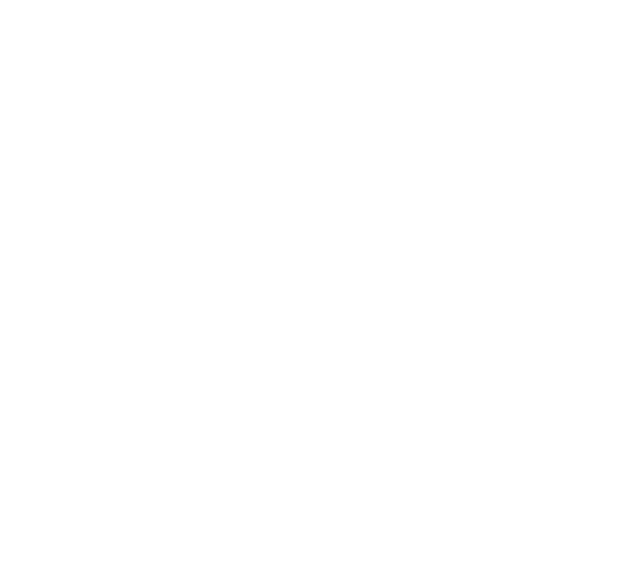
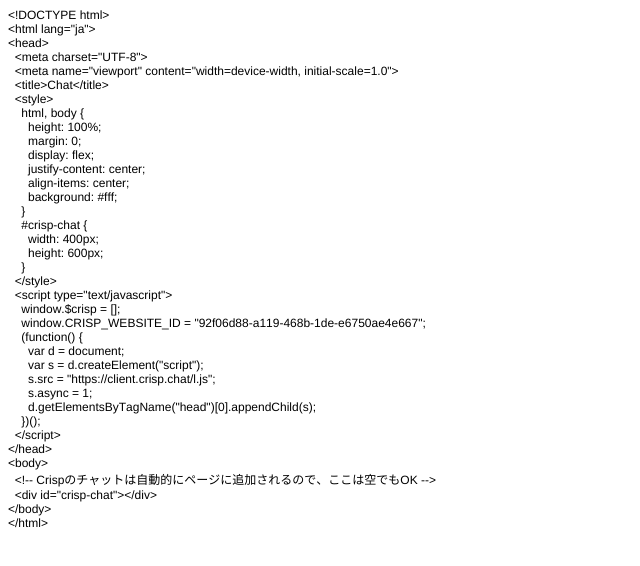
Before and after one commit to Buru-uchu/crisp-chat, a plain HTML site: page index.html in a window 1280 px wide. Shown: the whole page, without its empty margins (0-640 px from the left). Drawn offline with Linux system fonts and the light colour scheme.

Commit message:
Add files via upload

```diff
--- a/index.html
+++ b/index.html
@@ -1,28 +1,57 @@
-<!DOCTYPE html>
-<html lang="ja">
+<!DOCTYPE html PUBLIC "-//W3C//DTD HTML 4.01//EN" "http://www.w3.org/TR/html4/strict.dtd">
+<html>
 <head>
-  <meta charset="UTF-8">
-  <meta name="viewport" content="width=device-width, initial-scale=1.0">
-  <title>Chat</title>
-  <style>
-    html, body {
-      height: 100%;
-      margin: 0;
-      background: #fff;
-    }
+  <meta http-equiv="Content-Type" content="text/html; charset=utf-8">
+  <meta http-equiv="Content-Style-Type" content="text/css">
+  <title></title>
+  <meta name="Generator" content="Cocoa HTML Writer">
+  <meta name="CocoaVersion" content="2575.7">
+  <style type="text/css">
+    p.p1 {margin: 0.0px 0.0px 0.0px 0.0px; font: 12.0px Helvetica; -webkit-text-stroke: #000000}
+    p.p2 {margin: 0.0px 0.0px 0.0px 0.0px; font: 12.0px 'Hiragino Sans'; -webkit-text-stroke: #000000}
+    p.p3 {margin: 0.0px 0.0px 0.0px 0.0px; font: 12.0px Helvetica; -webkit-text-stroke: #000000; min-height: 14.0px}
+    span.s1 {font-kerning: none}
+    span.s2 {font: 12.0px Helvetica; font-kerning: none}
   </style>
-  <script type="text/javascript">
-    window.$crisp = [];
-    window.CRISP_WEBSITE_ID = "92f06d88-a119-468b-1de-e6750ae4e667";
-    (function() {
-      var d = document;
-      var s = d.createElement("script");
-      s.src = "https://client.crisp.chat/l.js";
-      s.async = 1;
-      d.getElementsByTagName("head")[0].appendChild(s);
-    })();
-  </script>
 </head>
 <body>
+<p class="p1"><span class="s1">&lt;!DOCTYPE html&gt;</span></p>
+<p class="p1"><span class="s1">&lt;html lang="ja"&gt;</span></p>
+<p class="p1"><span class="s1">&lt;head&gt;</span></p>
+<p class="p1"><span class="s1"><span class="Apple-converted-space">  </span>&lt;meta charset="UTF-8"&gt;</span></p>
+<p class="p1"><span class="s1"><span class="Apple-converted-space">  </span>&lt;meta name="viewport" content="width=device-width, initial-scale=1.0"&gt;</span></p>
+<p class="p1"><span class="s1"><span class="Apple-converted-space">  </span>&lt;title&gt;Chat&lt;/title&gt;</span></p>
+<p class="p1"><span class="s1"><span class="Apple-converted-space">  </span>&lt;style&gt;</span></p>
+<p class="p1"><span class="s1"><span class="Apple-converted-space">    </span>html, body {</span></p>
+<p class="p1"><span class="s1"><span class="Apple-converted-space">      </span>height: 100%;</span></p>
+<p class="p1"><span class="s1"><span class="Apple-converted-space">      </span>margin: 0;</span></p>
+<p class="p1"><span class="s1"><span class="Apple-converted-space">      </span>display: flex;</span></p>
+<p class="p1"><span class="s1"><span class="Apple-converted-space">      </span>justify-content: center;</span></p>
+<p class="p1"><span class="s1"><span class="Apple-converted-space">      </span>align-items: center;</span></p>
+<p class="p1"><span class="s1"><span class="Apple-converted-space">      </span>background: #fff;</span></p>
+<p class="p1"><span class="s1"><span class="Apple-converted-space">    </span>}</span></p>
+<p class="p1"><span class="s1"><span class="Apple-converted-space">    </span>#crisp-chat {</span></p>
+<p class="p1"><span class="s1"><span class="Apple-converted-space">      </span>width: 400px;</span></p>
+<p class="p1"><span class="s1"><span class="Apple-converted-space">      </span>height: 600px;</span></p>
+<p class="p1"><span class="s1"><span class="Apple-converted-space">    </span>}</span></p>
+<p class="p1"><span class="s1"><span class="Apple-converted-space">  </span>&lt;/style&gt;</span></p>
+<p class="p1"><span class="s1"><span class="Apple-converted-space">  </span>&lt;script type="text/javascript"&gt;</span></p>
+<p class="p1"><span class="s1"><span class="Apple-converted-space">    </span>window.$crisp = [];</span></p>
+<p class="p1"><span class="s1"><span class="Apple-converted-space">    </span>window.CRISP_WEBSITE_ID = "92f06d88-a119-468b-1de-e6750ae4e667";</span></p>
+<p class="p1"><span class="s1"><span class="Apple-converted-space">    </span>(function() {</span></p>
+<p class="p1"><span class="s1"><span class="Apple-converted-space">      </span>var d = document;</span></p>
+<p class="p1"><span class="s1"><span class="Apple-converted-space">      </span>var s = d.createElement("script");</span></p>
+<p class="p1"><span class="s1"><span class="Apple-converted-space">      </span>s.src = "https://client.crisp.chat/l.js";</span></p>
+<p class="p1"><span class="s1"><span class="Apple-converted-space">      </span>s.async = 1;</span></p>
+<p class="p1"><span class="s1"><span class="Apple-converted-space">      </span>d.getElementsByTagName("head")[0].appendChild(s);</span></p>
+<p class="p1"><span class="s1"><span class="Apple-converted-space">    </span>})();</span></p>
+<p class="p1"><span class="s1"><span class="Apple-converted-space">  </span>&lt;/script&gt;</span></p>
+<p class="p1"><span class="s1">&lt;/head&gt;</span></p>
+<p class="p1"><span class="s1">&lt;body&gt;</span></p>
+<p class="p2"><span class="s2"><span class="Apple-converted-space">  </span>&lt;!-- Crisp</span><span class="s1">のチャットは自動的にページに追加されるので、ここは空でも</span><span class="s2">OK --&gt;</span></p>
+<p class="p1"><span class="s1"><span class="Apple-converted-space">  </span>&lt;div id="crisp-chat"&gt;&lt;/div&gt;</span></p>
+<p class="p1"><span class="s1">&lt;/body&gt;</span></p>
+<p class="p1"><span class="s1">&lt;/html&gt;</span></p>
+<p class="p3"><span class="s1"></span><br></p>
 </body>
 </html>
```
